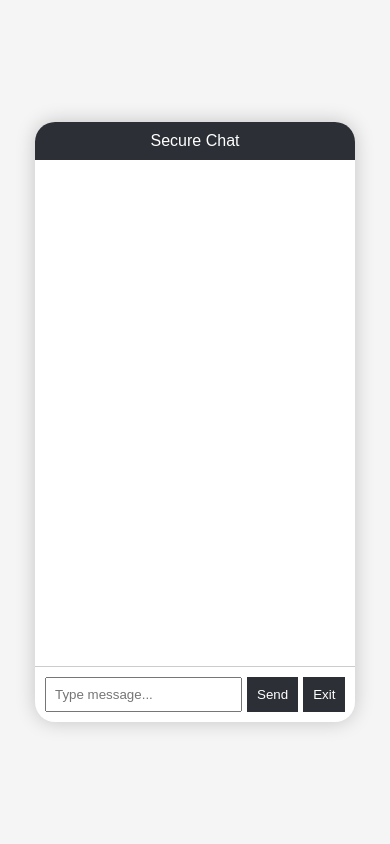
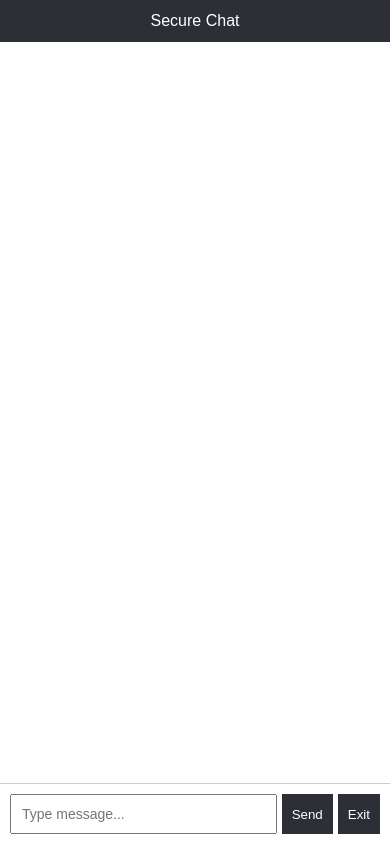
Before and after one commit to Barathan2006/dee, a plain HTML site: page index.html in a window 390 px wide. Drawn offline with Linux system fonts and the light colour scheme.

Commit message:
Update index.html
2nd change

```diff
--- a/index.html
+++ b/index.html
@@ -1,7 +1,8 @@
-<!DOCTYPE html>
+ <!DOCTYPE html>
 <html lang="en">
 <head>
 <meta charset="UTF-8">
+<meta name="viewport" content="width=device-width, initial-scale=1.0">
 <title>Chat + Shred App</title>
 
 <style>
@@ -15,10 +16,12 @@ body {
     height: 100vh;
 }
 
-/* Phone UI */
+/* Responsive Phone */
 .phone {
-    width: 320px;
-    height: 600px;
+    width: 100%;
+    max-width: 400px;
+    height: 100vh;
+    max-height: 700px;
     background: white;
     border-radius: 20px;
     box-shadow: 0 0 20px rgba(0,0,0,0.2);
@@ -32,29 +35,33 @@ body {
 .header {
     background: #2c2f36;
     color: white;
-    padding: 10px;
+    padding: 12px;
     text-align: center;
+    font-size: 16px;
 }
 
-/* Chat Area */
+/* Chat */
 .chat-box {
     flex: 1;
     padding: 10px;
     overflow-y: auto;
+    display: flex;
+    flex-direction: column;
 }
 
 .message {
     background: #e0e0e0;
-    padding: 8px 12px;
+    padding: 10px;
     margin: 5px 0;
     border-radius: 10px;
-    width: fit-content;
+    max-width: 70%;
+    word-wrap: break-word;
 }
 
 .me {
     background: #2c2f36;
     color: white;
-    margin-left: auto;
+    align-self: flex-end;
 }
 
 /* Input */
@@ -66,12 +73,13 @@ body {
 
 input {
     flex: 1;
-    padding: 8px;
+    padding: 10px;
+    font-size: 14px;
 }
 
 button {
     margin-left: 5px;
-    padding: 8px 10px;
+    padding: 10px;
     background: #2c2f36;
     color: white;
     border: none;
@@ -123,6 +131,15 @@ button {
     50% { height: 10px; }
     100% { height: 40px; }
 }
+
+/* Mobile full screen */
+@media (max-width: 500px) {
+    .phone {
+        border-radius: 0;
+        height: 100vh;
+        max-height: none;
+    }
+}
 </style>
 </head>
 
@@ -132,17 +149,14 @@ button {
 
     <div class="header">Secure Chat</div>
 
-    <!-- Chat messages -->
     <div class="chat-box" id="chatBox"></div>
 
-    <!-- Input -->
     <div class="input-area">
         <input type="text" id="msg" placeholder="Type message...">
         <button onclick="sendMsg()">Send</button>
         <button onclick="startShred()">Exit</button>
     </div>
 
-    <!-- Shred Overlay -->
     <div class="overlay" id="overlay">
         <div class="box">Shredding Chats...</div>
         <div class="shred">
@@ -154,8 +168,16 @@ button {
 </div>
 
 <script>
+const input = document.getElementById("msg");
+
+/* ENTER KEY SUPPORT */
+input.addEventListener("keypress", function(e) {
+    if (e.key === "Enter") {
+        sendMsg();
+    }
+});
+
 function sendMsg() {
-    const input = document.getElementById("msg");
     const text = input.value.trim();
     if (!text) return;
 
@@ -178,7 +200,7 @@ function startShred() {
     overlay.style.display = "flex";
 
     setTimeout(() => {
-        chatBox.innerHTML = ""; // CLEAR CHAT 🔥
+        chatBox.innerHTML = "";
         overlay.style.display = "none";
         alert("All chats shredded!");
     }, 3000);
```
